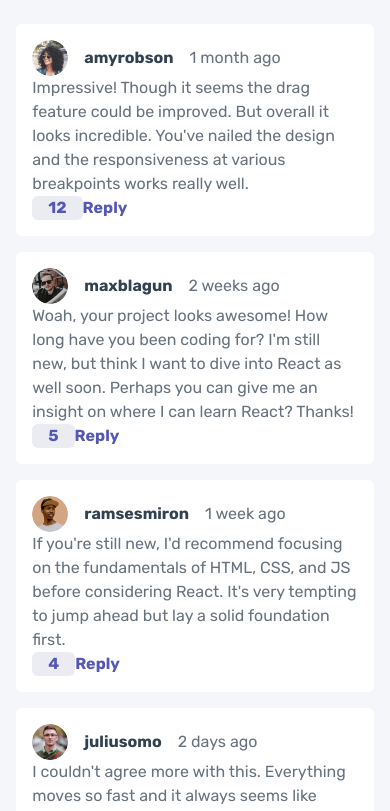
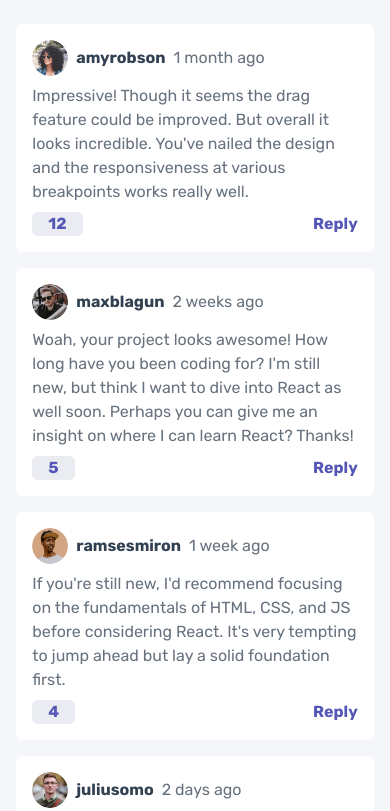
Before and after one commit to Silas310/interactive-comments-section, a React (Vite) app: page / in a window 390 px wide. Shown: the top 811 px of the page. Built offline with nearby package versions, Linux system fonts and the light colour scheme.

Commit message:
feat: add base mobile structure for Comment component

```diff
--- a/src/components/Comment.jsx
+++ b/src/components/Comment.jsx
@@ -3,9 +3,9 @@
   return (
     <>
       <section className="flex flex-col gap-4">
-        <div className="bg-white p-4 rounded-md">
-          <div>
-            <div className="flex items-center gap-4 mb-2">
+        <div className="flex flex-col gap-2 bg-white p-4 rounded-md">
+          <div className="flex flex-col gap-2">
+            <div className="flex items-center gap-2 mb-2">
               <img
                 src={profileImage}
                 alt="profile image"
@@ -16,10 +16,12 @@
             </div>
             <p className="text-grey-500">{comment}</p>
           </div>
-          <button className="text-purple-600 font-bold bg-grey-100 px-4 rounded-md">
-            {likes}
-          </button>
-          <button className="text-purple-600 font-bold">Reply</button>
+          <div className="flex justify-between items-center mt-4">
+            <button className="text-purple-600 font-bold bg-grey-100 px-4 rounded-md">
+              {likes}
+            </button>
+            <button className="text-purple-600 font-bold">Reply</button>
+          </div>
         </div>
 
         {replies?.length > 0 && (
```
